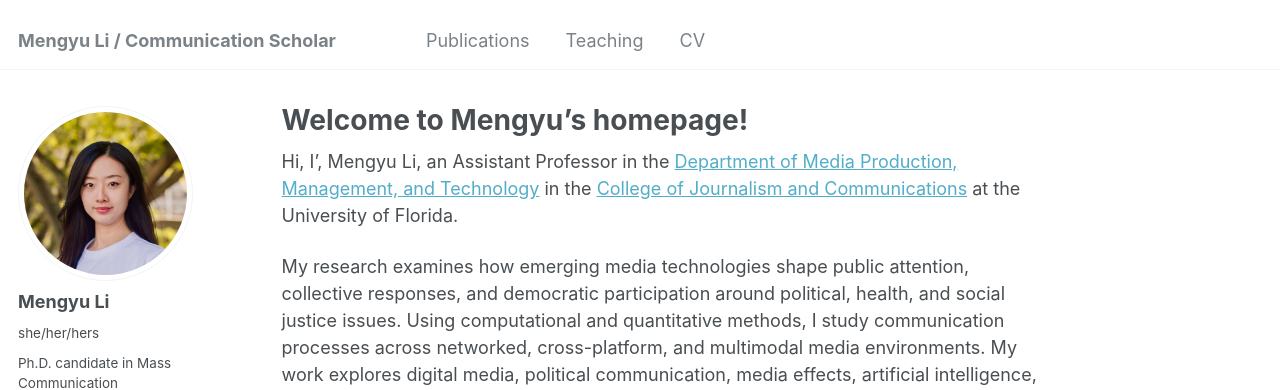
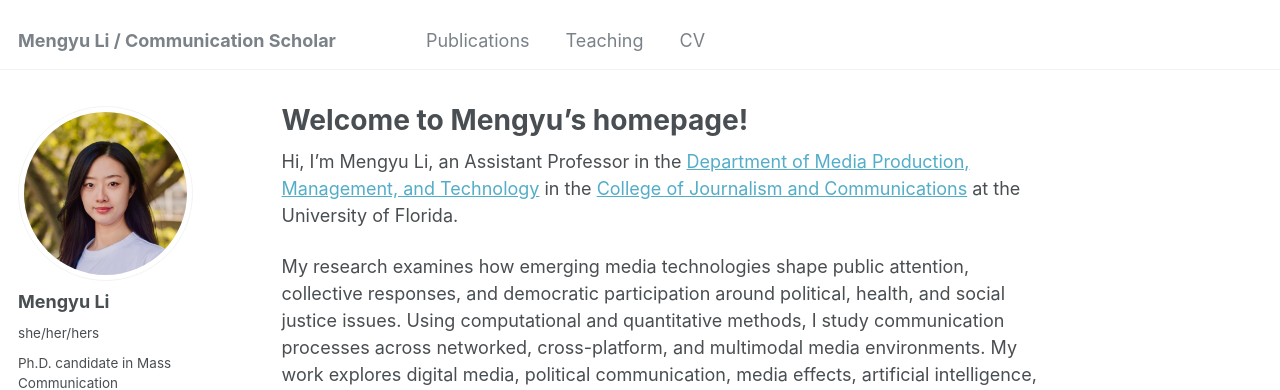
Before and after one commit to im-mengyuli/im-mengyuli.github.io, a Jekyll site: the page built from _pages/about.md, in a window 1280 px wide and 1157 px high. Shown: the top 390 px of the window. Built offline with Jekyll 4.4.1, drawn with Linux system fonts in a browser that asks for light colours; some web fonts are replaced.

```diff
--- a/_pages/about.md
+++ b/_pages/about.md
@@ -7,7 +7,7 @@ redirect_from:
   - /about.html
 ---
 
-Hi, I', Mengyu Li, an Assistant Professor in the [Department of Media Production, Management, and Technology](https://www.jou.ufl.edu/mpmt/) in the [College of Journalism and Communications](https://www.jou.ufl.edu/) at the University of Florida.
+Hi, I'm Mengyu Li, an Assistant Professor in the [Department of Media Production, Management, and Technology](https://www.jou.ufl.edu/mpmt/) in the [College of Journalism and Communications](https://www.jou.ufl.edu/) at the University of Florida.
 
 My research examines how emerging media technologies shape public attention, collective responses, and democratic participation around political, health, and social justice issues. Using computational and quantitative methods, I study communication processes across networked, cross-platform, and multimodal media environments. My work explores digital media, political communication, media effects, artificial intelligence, social media activism, and health communication. More specifically, I examine how digital media shape people’s perceptions of and engagement with gender politics and women’s health issues. I employ computational methods—including natural language processing, large language models, and multimodal analysis—as well as quantitative methods, including web-based experiments and cross-national surveys.
 
```
